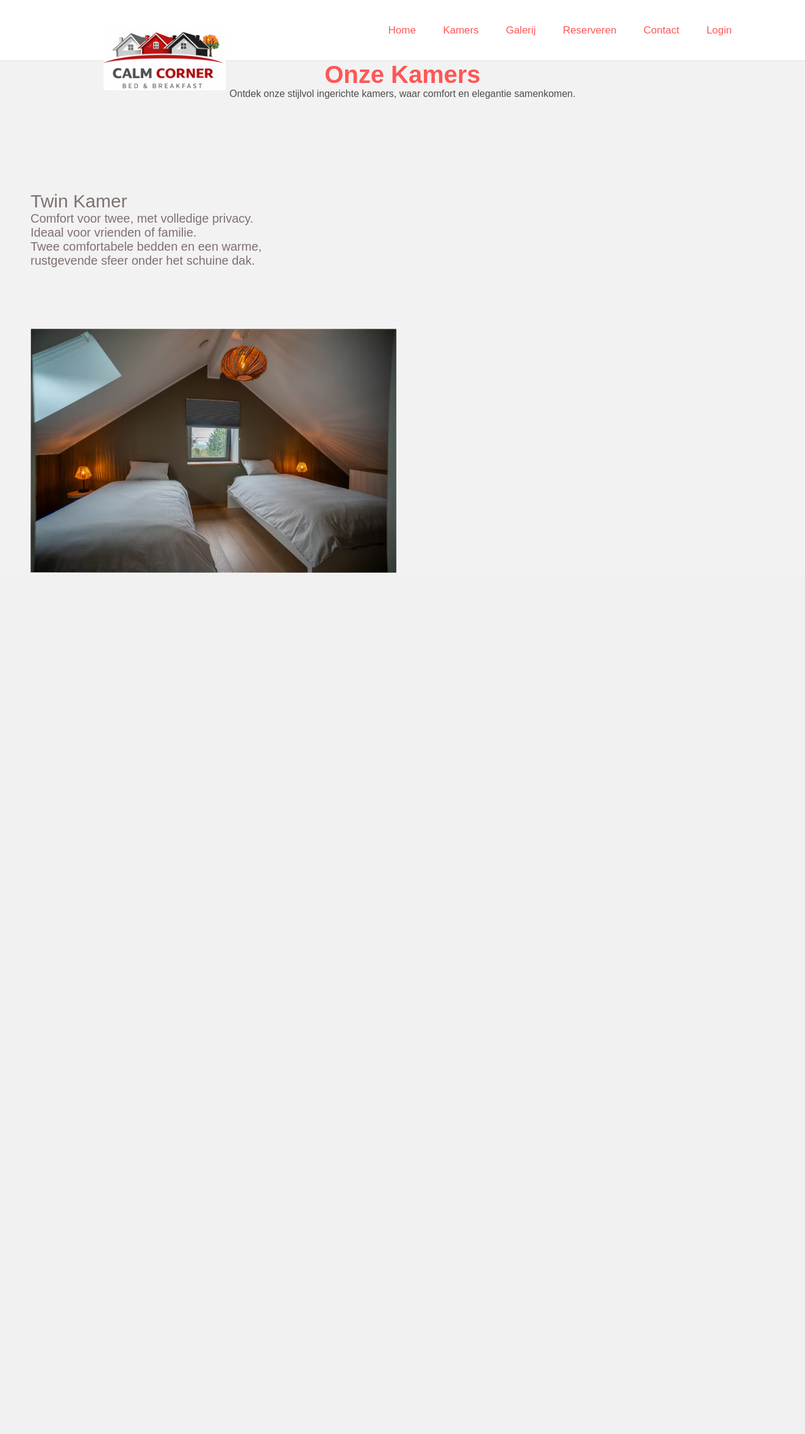
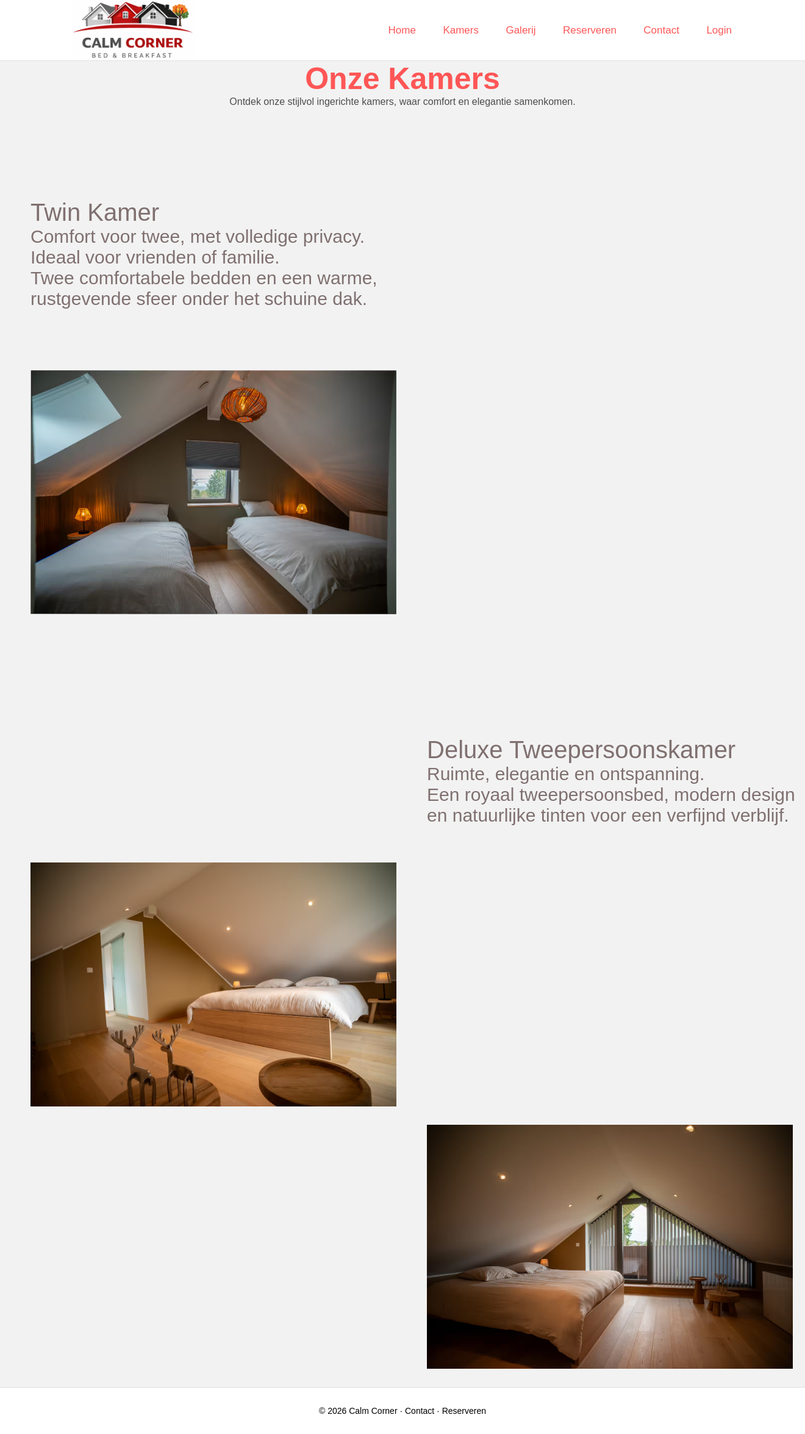
Before and after one commit to NB-ROC/CMS-B-B, a PHP site: page /kamers.html in a window 1320 px wide. Shown: the whole page at 61% size. Before the commit the page ends 939 px from the top, so only its background shows below. Run offline with PHP 8.4, Linux system fonts and the light colour scheme; some web fonts are replaced.

Commit message:
kamers pagina laaste codes

```diff
--- a/src/css/main.css
+++ b/src/css/main.css
@@ -131,6 +131,8 @@
   border-top: 1px solid #e0e0e0;
   font-size: 14px;
 }
+
+/* ================= KAMERS SECTION ================= */
 .kamers {
   margin-bottom: 150px;
   width: 100%;
@@ -140,7 +142,7 @@
   align-items: center;
 }
 h2 {
-  font-size: 40px;
+  font-size: 50px;
   font-family: "Semi-bold", sans-serif;
   font-optical-sizing: auto;
   font-weight: 10px;
@@ -157,7 +159,7 @@
 }
 .TwinKamerTitle {
   color: #807070;
-  font-size: 30px;
+  font-size: 40px;
   font-family: "Extra Light", sans-serif;
   font-optical-sizing: auto;
   font-weight: 1px;
@@ -165,15 +167,55 @@
 }
 .TwinKamerText {
   color: #807070;
-  font-size: 20px;
+  font-size: 30px;
   font-family: "Extra Light", sans-serif;
   font-optical-sizing: auto;
   font-weight: 1px;
   margin-left: 50px;
 }
-img {
+.imgTwinKamer {
   margin-top: 100px;
   width: 600px;
   height: 400px;
   margin-left: 50px;
+  margin-bottom: 100px;
 }
+.imgTwinKamer2 {
+  width: 600px;
+  height: 400px;
+  margin-bottom: 30px;
+  margin-left: 50px;
+}
+.imgTwinKamer2.Rechts {
+  margin-left: 700px;
+}
+.Tweepersoonkamer {
+  color: #807070;
+  font-size: 30px;
+  font-family: "Extra Light", sans-serif;
+  font-optical-sizing: auto;
+  font-weight: 1px;
+  margin-left: 700px;
+}
+.TweepersoonkamerTitle {
+  color: #807070;
+  font-size: 40px;
+  font-family: "Extra Light", sans-serif;
+  font-optical-sizing: auto;
+  font-weight: 1px;
+
+  margin-top: 100px;
+}
+.TweepersoonkamerText {
+  color: #807070;
+  font-size: 30px;
+  font-family: "Extra Light", sans-serif;
+  font-optical-sizing: auto;
+  font-weight: 50px;
+
+  margin-bottom: 60px;
+}
+.allimages {
+  display: flex;
+  flex-direction: column;
+}
--- a/src/kamers.html
+++ b/src/kamers.html
@@ -37,13 +37,37 @@
           of familie. <br />Twee comfortabele bedden en een warme,
           <br />rustgevende sfeer onder het schuine dak.
         </div>
-        <div class="img">
-          <img src="images/002c3d69-1496-4f82-a20a-f538f8ef7934.avif" alt="" />
+        <div class="allimages">
+          <img
+            class="imgTwinKamer"
+            src="images/002c3d69-1496-4f82-a20a-f538f8ef7934.avif"
+            alt=""
+          />
+          <div class="Tweepersoonkamer">
+            <div class="TweepersoonkamerText">
+              <div class="TweepersoonkamerTitle">Deluxe Tweepersoonskamer</div>
+              Ruimte, elegantie en ontspanning. <br />
+              Een royaal tweepersoonsbed, modern design <br />
+              en natuurlijke tinten voor een verfijnd verblijf.
+            </div>
+          </div>
+          <img
+            class="imgTwinKamer2"
+            src="images/2838a928-5577-4fba-8b79-fd66c04fed90.avif"
+            alt=""
+          />
+          <img
+            class="imgTwinKamer2 Rechts"
+            src="images/afcf2621-24e9-4f5c-8187-9c7958dafe14.avif"
+            alt=""
+          />
         </div>
       </div>
     </main>
 
-    <footer></footer>
+    <footer class="footer">
+      <p>© 2026 Calm Corner · Contact · Reserveren</p>
+    </footer>
 
     <script type="module" src="scripts/main.js"></script>
   </body>
```
Also changed, not shown: src/galerij.html (+12 -13 lines).
